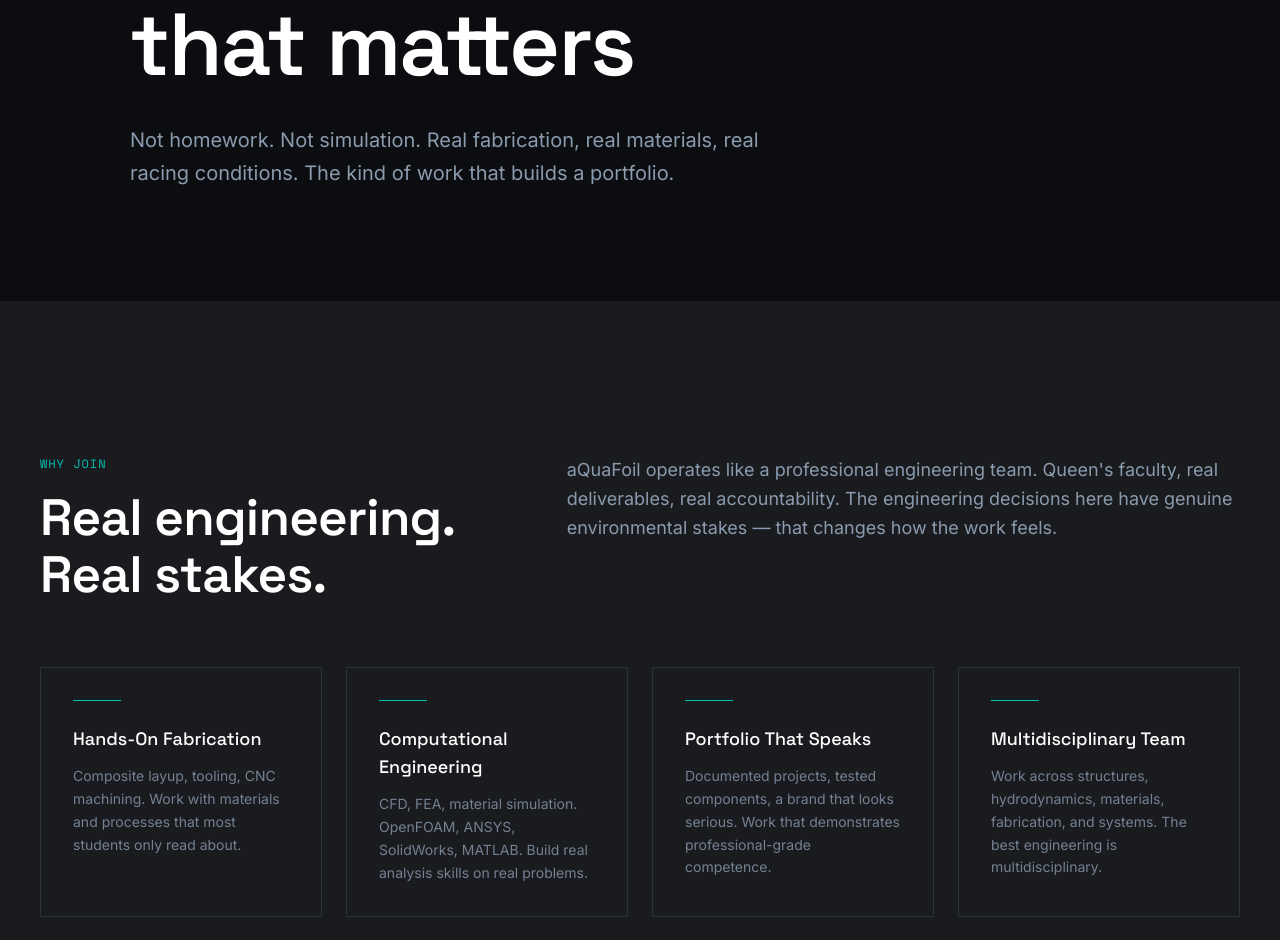
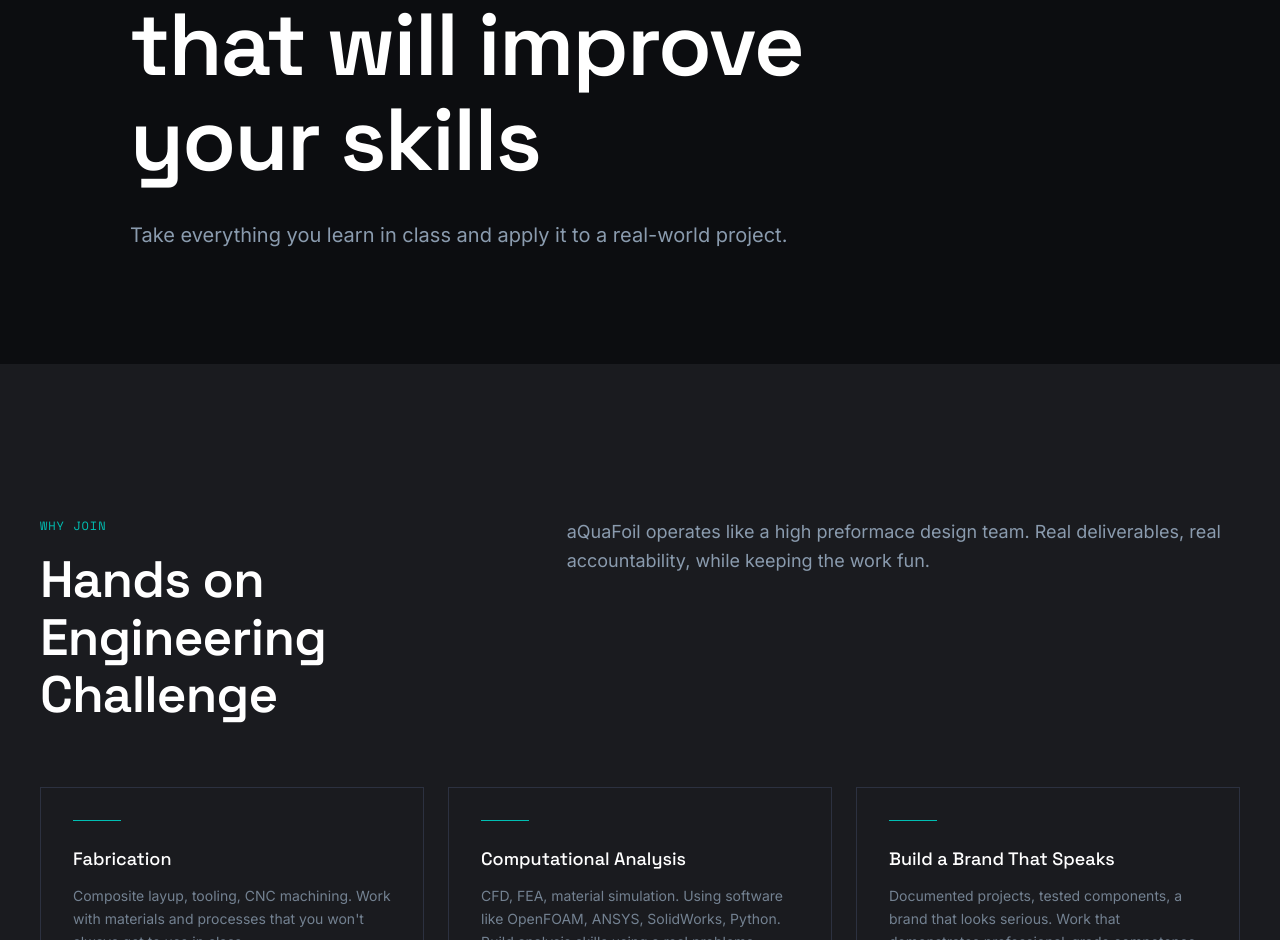
Before and after one commit to chizzyandy/aquafoilwebsite, a Next.js app: page /join in a window 1280 px wide. Shown: the part 292-1232 px from the top of the page. Built offline with nearby package versions, Linux system fonts and the light colour scheme.

Commit message:
update some wording

```diff
--- a/src/app/about/page.tsx
+++ b/src/app/about/page.tsx
@@ -12,7 +12,7 @@
         <div className="container-editorial">
           <p className="text-label text-signal mb-4">About</p>
           <h1 className="text-hero text-white max-w-3xl">
-            Built to prove something
+            Built to learn
           </h1>
           <p className="text-xl text-steel max-w-2xl mt-8 leading-relaxed">
             aQuaFoil is an opportunity for students to gain real world engineering experience while competing on a global stage.
@@ -34,11 +34,11 @@
             </div>
             <div className="md:col-span-7">
               <div className="reveal reveal-delay-1">
-                <p className="text-lg text-steel leading-relaxed mb-6">
-                  To build a competition-grade foiling Moth at Queen&apos;s University — demonstrating that sustainable engineering and elite performance are not competing values, but a single design challenge pursued with honesty and precision.
+                <p className="text-xl text-steel leading-relaxed mb-6">
+                  Our goal is to design and build a competition-grade foiling Moth at Queen&apos;s University.
                 </p>
-                <p className="text-base text-steel/80 leading-relaxed">
-                  The conventional wisdom in high-performance design is that sustainability and performance sit in tension. You sacrifice one for the other. aQuaFoil was founded to challenge that assumption.
+                <p className="text-lg text-steel/80 leading-relaxed">
+                  We are learning to push the boundaries of foiling through design and experimentation.
                 </p>
               </div>
             </div>
--- a/src/app/join/page.tsx
+++ b/src/app/join/page.tsx
@@ -33,10 +33,10 @@
         <div className="container-editorial">
           <p className="text-label text-signal mb-4">Join the Team</p>
           <h1 className="text-hero text-white max-w-3xl">
-            Build something that matters
+            Build something that will improve your skills
           </h1>
           <p className="text-xl text-steel max-w-2xl mt-8 leading-relaxed">
-            Not homework. Not simulation. Real fabrication, real materials, real racing conditions. The kind of work that builds a portfolio.
+            Take everything you learn in class and apply it to a real-world project.
           </p>
         </div>
       </section>
@@ -47,35 +47,31 @@
           <div className="grid grid-cols-1 md:grid-cols-12 gap-12 md:gap-16 mb-16">
             <div className="md:col-span-5">
               <p className="reveal text-label text-signal mb-4">Why Join</p>
-              <h2 className="reveal reveal-delay-1 text-section text-white">
-                Real engineering. Real stakes.
-              </h2>
+              <h3 className="reveal reveal-delay-1 text-section text-white">
+                Hands on Engineering Challenge
+              </h3>
             </div>
             <div className="md:col-span-7">
               <p className="reveal reveal-delay-2 text-lg text-steel leading-relaxed">
-                aQuaFoil operates like a professional engineering team. Queen&apos;s faculty, real deliverables, real accountability. The engineering decisions here have genuine environmental stakes — that changes how the work feels.
+                aQuaFoil operates like a high preformace design team. Real deliverables, real accountability, while keeping the work fun.
               </p>
             </div>
           </div>
 
-          <div className="grid grid-cols-1 md:grid-cols-2 lg:grid-cols-4 gap-6">
+          <div className="grid grid-cols-1 md:grid-cols-2 lg:grid-cols-3 gap-6">
             {[
               {
-                title: 'Hands-On Fabrication',
-                desc: 'Composite layup, tooling, CNC machining. Work with materials and processes that most students only read about.',
+                title: 'Fabrication',
+                desc: 'Composite layup, tooling, CNC machining. Work with materials and processes that you won\'t always get to use in class.',
               },
               {
-                title: 'Computational Engineering',
-                desc: 'CFD, FEA, material simulation. OpenFOAM, ANSYS, SolidWorks, MATLAB. Build real analysis skills on real problems.',
+                title: 'Computational Analysis',
+                desc: 'CFD, FEA, material simulation. Using software like OpenFOAM, ANSYS, SolidWorks, Python. Build analysis skills using a real problems.',
               },
               {
-                title: 'Portfolio That Speaks',
+                title: 'Build a Brand That Speaks',
                 desc: 'Documented projects, tested components, a brand that looks serious. Work that demonstrates professional-grade competence.',
-              },
-              {
-                title: 'Multidisciplinary Team',
-                desc: 'Work across structures, hydrodynamics, materials, fabrication, and systems. The best engineering is multidisciplinary.',
-              },
+              }
             ].map((benefit, i) => (
               <div key={benefit.title} className={`reveal reveal-delay-${i + 1} card-dark p-8`}>
                 <div className="signal-line mb-6" />
@@ -131,7 +127,7 @@
                 Express your interest
               </h2>
               <p className="reveal reveal-delay-2 text-base text-void/60 mt-4">
-                All Queen&apos;s Engineering students are eligible. Tell us about your skills, your experience, and what you want to build.
+                All Queen&apos;s students are eligible. Tell us about your skills, your experience, and what you want to contribute.
               </p>
             </div>
 
```
